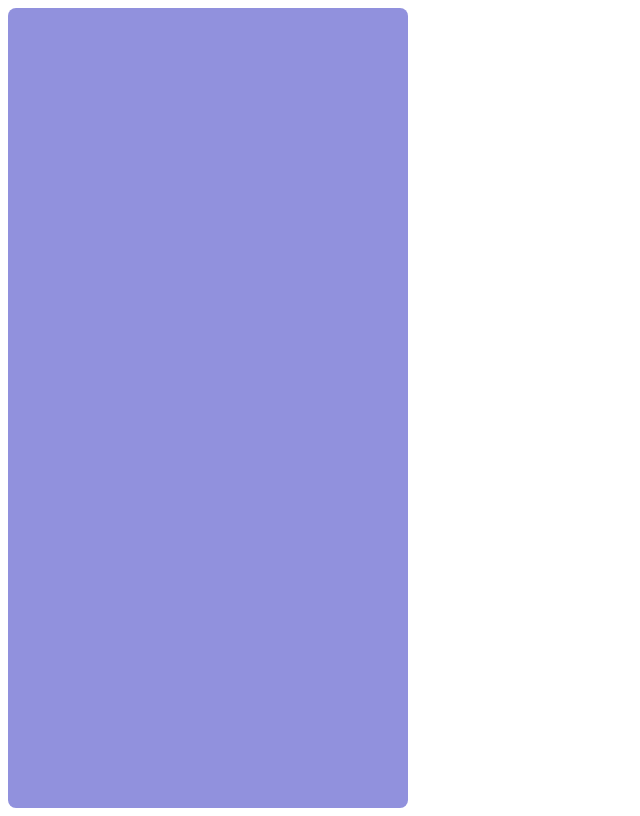
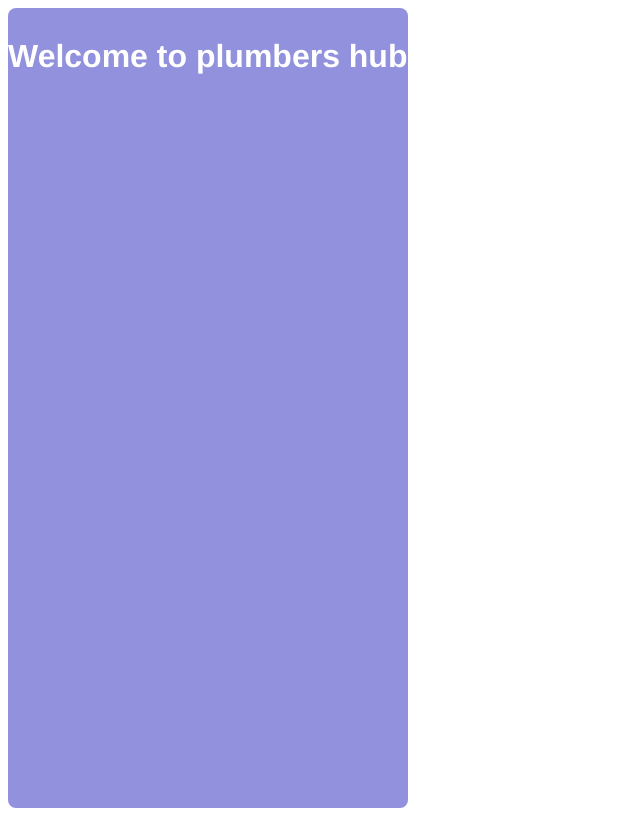
Before and after one commit to MetaDaniel/git-lessons, a plain HTML site: page index.html in a window 1280 px wide. Shown: the whole page, without its empty margins (0-640 px from the left). Drawn offline with Linux system fonts and the light colour scheme.

Commit message:
version 1

```diff
--- a/index.html
+++ b/index.html
@@ -8,7 +8,9 @@
 </head>
 <body>
 
-    <div class="card"></div>
+    <div class="card">
+    <h1>Welcome to plumbers hub</h1>
+    </div>
     <div></div>
     <div></div>
 
--- a/styles/style.css
+++ b/styles/style.css
@@ -3,5 +3,13 @@
     height: 800px;
     background-color: rgb(145, 145, 221);
     border-radius: 8px;
+    align-content: start;
 
 }
+
+h1{
+     margin-top: 30px;
+    color: white;
+    font-family: 'Franklin Gothic Medium', 'Arial Narrow', Arial, sans-serif;
+    text-decoration: solid;
+}
```
